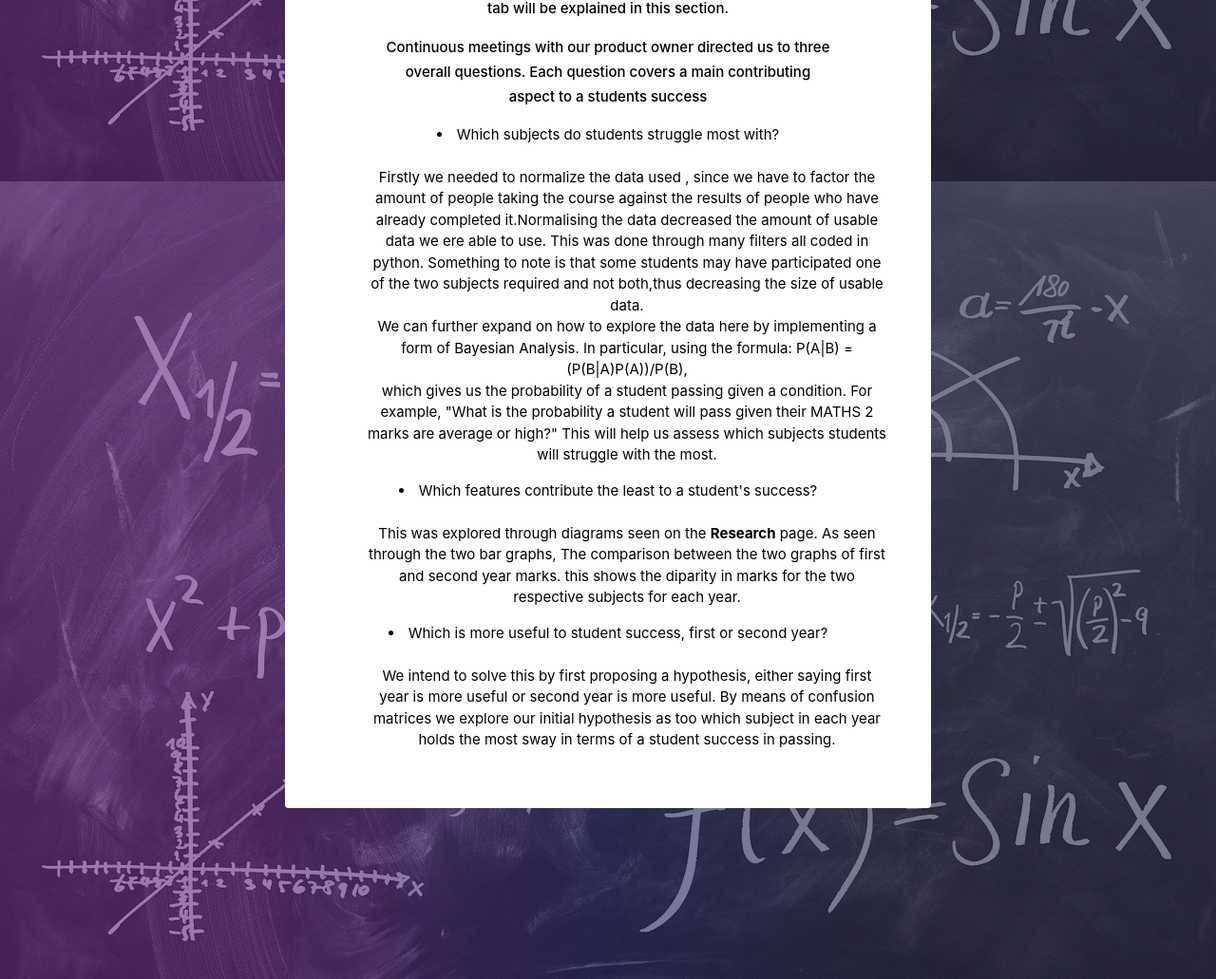
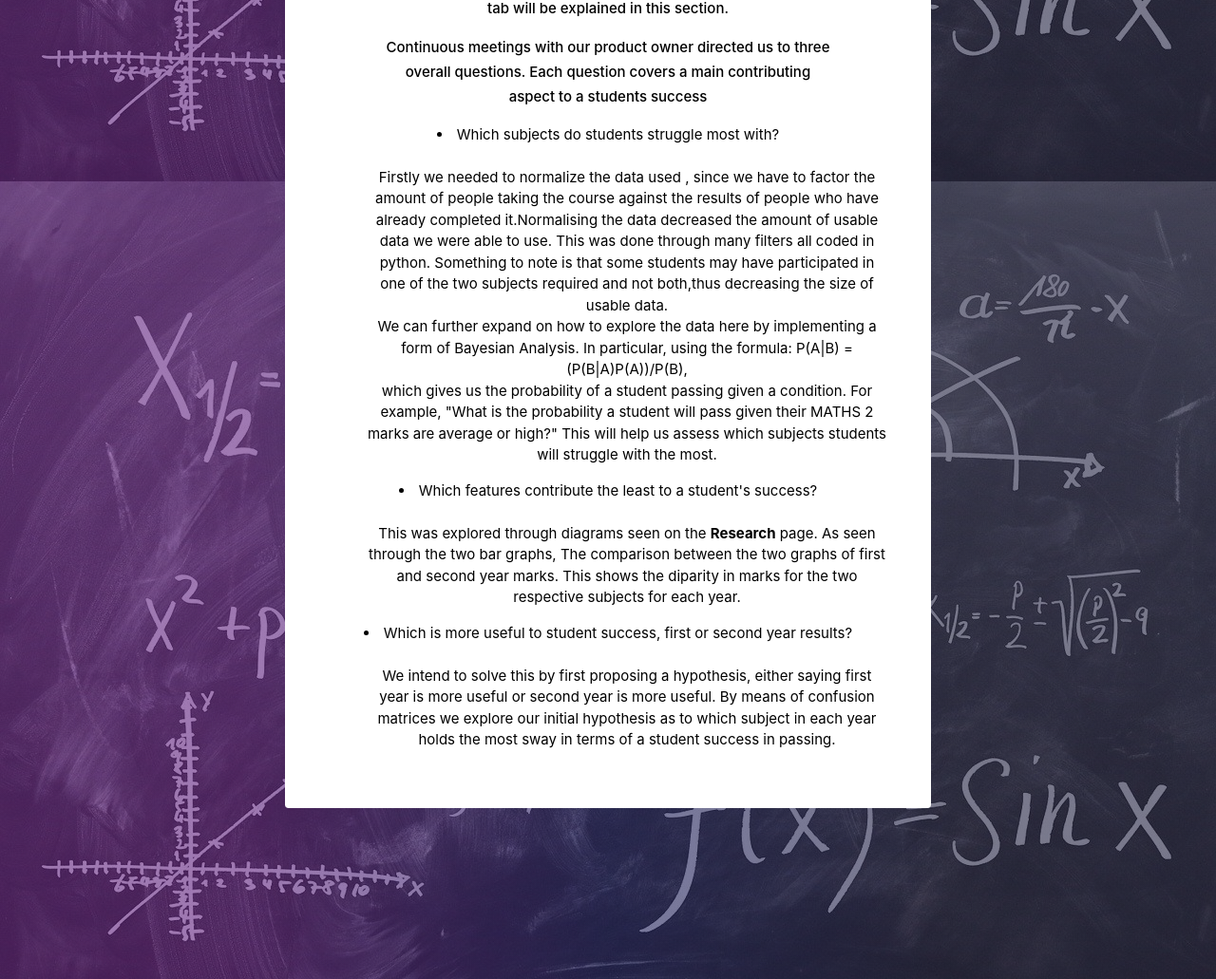
Before and after one commit to NicMuir/Software_Design_Project-2020, a Django app: template templates/student_predictor/RE.html in a window 1280 px wide. Shown: the part 662-1693 px from the top of the page at 95% size. Run offline with Django 3.2, Linux system fonts and the light colour scheme; the template is opened without the code that fills it, so the values that code supplies are empty; some libraries are stand-ins or nearby versions.

Commit message:
Update RE.html

```diff
--- a/templates/student_predictor/RE.html
+++ b/templates/student_predictor/RE.html
@@ -37,9 +37,9 @@
                 <ul>
                     <br>
                     Firstly we needed to normalize the data used , since we have to factor the amount of people taking the course against the results of people who
-                    have already completed it.Normalising the data decreased the amount of usable data we ere able to use.
+                    have already completed it.Normalising the data decreased the amount of usable data we were able to use.
                     This was done through many filters all coded in python.
-                    Something to note is that some students may have participated one of the two subjects required and not both,thus decreasing the size of usable data.
+                    Something to note is that some students may have participated in one of the two subjects required and not both,thus decreasing the size of usable data.
                     <br>
                     We can further expand on how to explore the data here by implementing a form of Bayesian Analysis. In particular, using the formula:
                     P(A|B) = (P(B|A)P(A))/P(B),
@@ -54,17 +54,17 @@
                     <br>
                     This was explored through diagrams seen on the <b>Research</b> page.
                     As seen through the two bar graphs, The comparison between the two graphs of first and second year marks.
-                    this shows the diparity in marks for the two respective subjects for each year.
+                    This shows the diparity in marks for the two respective subjects for each year.
 
 
                 </ul>
         </li>
         <li>
-        Which is more useful to student success, first or second year?
+        Which is more useful to student success, first or second year results?
                 <ul>
                     <br>
                     We intend to solve this by first proposing a hypothesis, either saying first year is more useful or second year is more useful.
-                    By means of confusion matrices we explore our initial hypothesis as too which subject in each year holds the most sway in terms of a student success in passing.
+                    By means of confusion matrices we explore our initial hypothesis as to which subject in each year holds the most sway in terms of a student success in passing.
                 </ul>
         </li>
 
```
